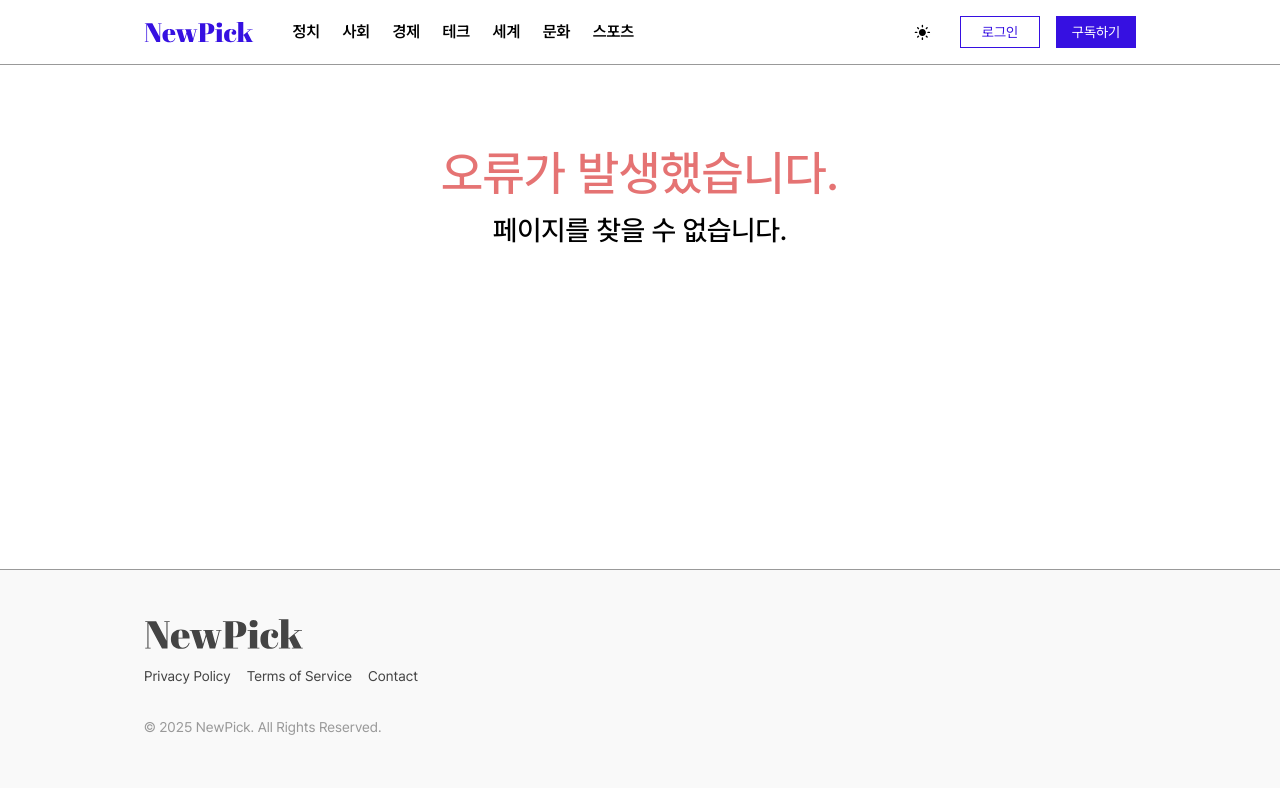
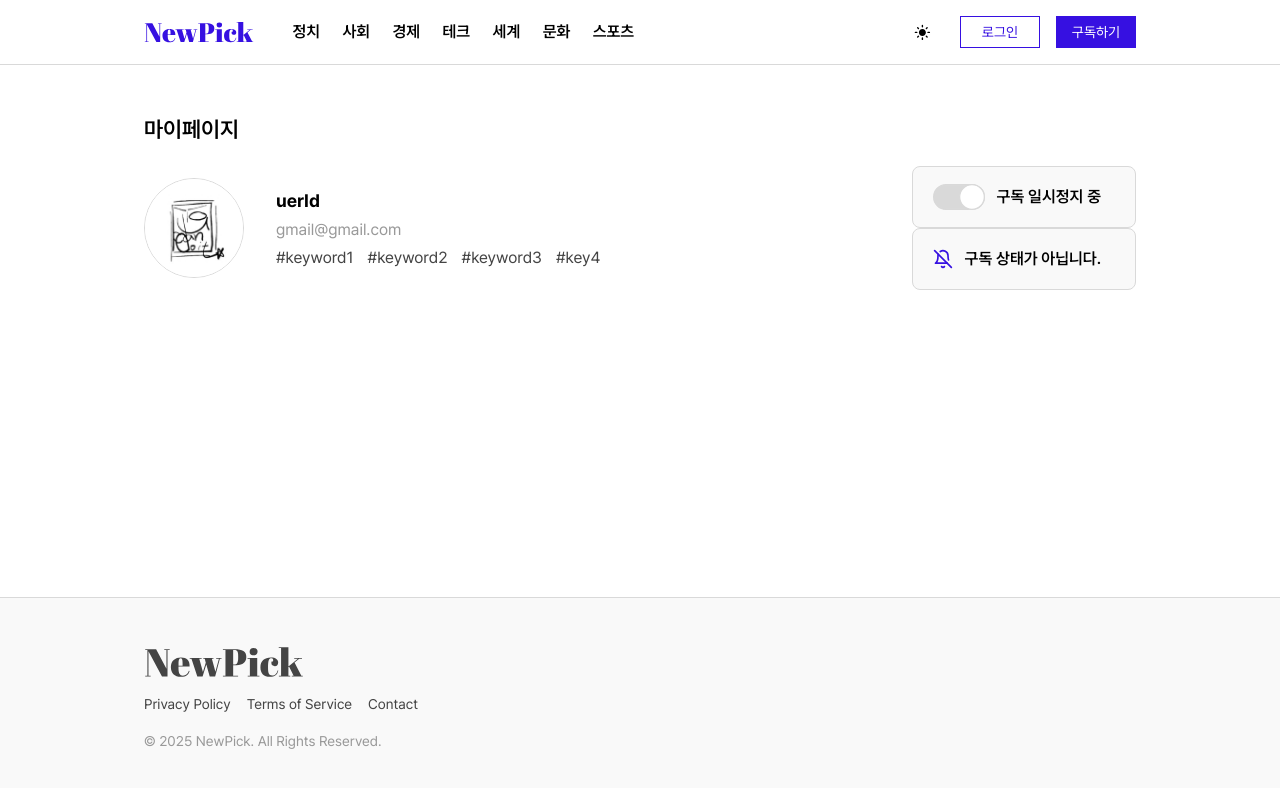
Before and after one commit to Devcourse-NewPick/front, a Next.js app: page /mypage in a window 1280 px wide. Before the commit this address had no page. Shown: the top 788 px of the page. Built offline with nearby package versions, Linux system fonts and the light colour scheme.

Commit message:
feat: 프로필 완료

```diff
--- /dev/null
+++ b/src/app/mypage/page.tsx
@@ -0,0 +1,28 @@
+'use client';
+
+import styled from 'styled-components';
+import Profile from '@/components/mypage/profile/Profile';
+
+function Page() {
+
+
+  return (
+    <PageStyled>
+      <p className='title'>마이페이지</p>
+      <Profile />
+
+    </PageStyled>
+  );
+}
+
+const PageStyled = styled.div`
+    margin: 40px 0;
+
+    .title {
+        font-size: ${({ theme }) => theme.fontSize.large};
+        margin-bottom: 1.25rem;
+        font-weight: ${({ theme }) => theme.fontWeight.medium};
+    }
+`;
+
+export default Page;
--- a/src/components/common/Dropdown.tsx
+++ b/src/components/common/Dropdown.tsx
@@ -67,7 +67,6 @@ interface StyleProps {
 const StyledDropdown = styled.div<StyleProps>`
     position: relative;
     cursor: pointer;
-    display: none;
 
     button {
         cursor: pointer;
@@ -133,6 +132,8 @@ const StyledDropdown = styled.div<StyleProps>`
     }
 
     &.drawer {
+        display: none;
+
         .panel {
             transform-origin: top;
             transform: ${({$open}) => ($open ? 'scaleY(1)' : 'scaleY(0)')};
--- a/src/components/common/Header.tsx
+++ b/src/components/common/Header.tsx
@@ -40,20 +40,22 @@ const Header = () => {
                   <>
                     <Button scheme="secondary">
                       내 정보
-                    {/*<FaUserCircle className="userCircle" />*/}
+                      <FaUserCircle className="userCircle" />
                     </Button>
                   </>
                 }
               >
                 <>
                   <ThemeSwitcher className="desktop-hidden" />
-                <Link href="/myPage" className="item">마이페이지</Link>
+                  <Link href="/mypage" className="item">마이페이지</Link>
                   <Button scheme="default" onClick={toggleLogin}>
                     로그아웃
                   </Button>
                 </>
               </Dropdown>
-          ) : (
+            )
+            :
+            (
               <Button scheme="secondary" onClick={toggleLogin} style={{width: '5rem'}}>
                 로그인
               </Button>
--- a/src/components/common/Logo.tsx
+++ b/src/components/common/Logo.tsx
@@ -2,7 +2,7 @@
 
 import Link from 'next/link';
 import styled from 'styled-components';
-import { PCLogo, MoLogo } from '@/components/common/logos/LogoSVG';
+import { PCLogo, MoLogo } from '@/components/common/svg/LogoSVG';
 
 interface Props {
   logoType?: 'footer-logo'; // 허용 가능한 값 명시
--- /dev/null
+++ b/src/components/common/svg/ToggleSVG.tsx
@@ -0,0 +1,29 @@
+import styled from 'styled-components';
+
+interface ToggleProps {
+  toggle: boolean;
+  className?: string;
+}
+
+export const ToggleIcon = ({ toggle, className, ...props }: ToggleProps) => {
+  return (
+      <OnIconStyled className={className} toggle={toggle} viewBox="0 0 40 21" fill="none" xmlns="http://www.w3.org/2000/svg" {...props}>
+        <rect x='0.5' y="1" width="39" height="19" rx="9.5" fill="currentColor" stroke="currentColor" className='back'/>
+        <rect x={toggle ? '1' : '20.5'} y="1" width="19" height="19" rx="9.5" fill="currentColor" stroke="currentColor" className='front'/>
+      </OnIconStyled>
+  )
+}
+
+const OnIconStyled = styled.svg<{ toggle: boolean }>`
+    .back {
+        fill: ${({ theme, toggle }) => (toggle ? theme.color.primary : theme.color.border)};
+        stroke: ${({ theme, toggle }) => (toggle ? theme.color.primary : theme.color.border)};
+        transition: fill 0.8s, stroke 0.5s;
+    }
+
+    .front {
+        fill: #ffffff;
+        stroke: ${({ theme, toggle }) => (toggle ? theme.color.primary : theme.color.border)};
+        transition: x 0.5s, fill 0.5s, stroke 0.5s;
+    }
+`
--- /dev/null
+++ b/src/components/mypage/profile/Profile.tsx
@@ -0,0 +1,66 @@
+import styled from 'styled-components';
+import SubscribeToggle from '@/components/mypage/profile/SubscribeToggle';
+
+function Profile() {
+  return (
+    <ProfileStyled>
+      <div className="profile">
+        <img src="/icons/profile_dummy.jpg" alt="prifile-img" />
+        <div className="profile-text">
+          <h4>uerId</h4>
+          <p>gmail@gmail.com</p>
+          <ul>
+            <li>#keyword1</li>
+            <li>#keyword2</li>
+            <li>#keyword3</li>
+            <li>#key4</li>
+          </ul>
+        </div>
+      </div>
+      <div className="subscribe">
+        <SubscribeToggle />
+      </div>
+    </ProfileStyled>
+  );
+}
+
+const ProfileStyled = styled.div`
+    display: flex;
+    flex-direction: row;
+    justify-content: space-between;
+    align-items: center;
+
+    .profile {
+        display: flex;
+        flex-direction: row;
+        gap: 2rem;
+        align-items: center;
+
+        img {
+            height: 100px;
+            width: 100px;
+            border: 1px solid ${({theme}) => theme.color.line};
+            border-radius: ${({theme}) => theme.borderRadius.circle};
+        }
+
+        .profile-text {
+            h4 {
+                font-size: ${({theme}) => theme.fontSize.medium};
+            }
+
+            p {
+                color: ${({theme}) => theme.color.lightGrey};
+                padding: 0.25rem 0;
+            }
+
+            ul {
+                display: flex;
+                flex-direction: row;
+                gap: 0.875rem;
+                color: ${({theme}) => theme.color.subtext};
+            }
+        }
+    }
+`;
+
+export default Profile;
--- /dev/null
+++ b/src/components/mypage/profile/SubscribeToggle.tsx
@@ -0,0 +1,93 @@
+import styled from 'styled-components';
+import { useState } from 'react';
+import { LuBellOff } from "react-icons/lu";
+import { ToggleIcon } from '@/components/common/svg/ToggleSVG';
+import { useModal } from '@/hooks/useModal';
+import Modal from '@/components/common/Modal';
+
+function SubscribeToggle() {
+  const {isOpen, modalType, openModal, closeModal} = useModal();
+  const [ toggle, setToggle ] = useState(false)
+
+  const toggleSubscribe = () => {
+    setToggle(!toggle);
+  }
+
+  return (
+    <SubscribeToggleStyled>
+      <div className={toggle ? 'subscribe-on' : 'subscribe-off'} onClick={toggleSubscribe}>
+            <ToggleIcon className='svg' toggle={toggle}/>
+            <p>{toggle ? '구독 진행중' : '구독 일시정지 중'}</p>
+      </div>
+
+      <div className="not-subscribe" onClick={() => openModal('subscribe')}>
+        <LuBellOff />
+        <p>구독 상태가 아닙니다.</p>
+      </div>
+      {isOpen && modalType === 'subscribe' && (
+        <Modal isOpen={isOpen} onClose={closeModal}>
+          <div>구독하기 모달 내용</div>
+        </Modal>
+      )}
+    </SubscribeToggleStyled>
+  );
+}
+
+const SubscribeToggleStyled = styled.div`
+    .subscribe-on, .subscribe-off, .not-subscribe {
+        display: flex;
+        flex-direction: row;
+        align-items: center;
+        gap: 0.725rem;
+        padding: 1.25rem;
+        border-radius: ${({theme}) => theme.borderRadius.medium};
+        height: 3.875rem;
+        width: 14rem;
+        font-weight: ${({theme}) => theme.fontWeight.medium};
+        cursor: pointer;
+        transition: background-color 0.5s, border-color 0.5s, color 0.5s;
+
+        &:hover {
+            opacity: 0.9;
+            transition: background-color 0.5s, border-color 0.5s, color 0.5s;
+        }
+
+        .svg {
+            height: 2rem;
+            width: 3.25rem;
+        }
+    }
+
+    .subscribe-on {
+        border: 1px solid ${({theme}) => theme.color.primary};
+        color: ${({theme}) => theme.color.primary};
+        background-color: ${({theme}) => theme.color.colorBackground};
+    }
+
+    .subscribe-off {
+        border: 1px solid ${({theme}) => theme.color.line};
+        color: ${({theme}) => theme.color.text};
+        background-color: ${({theme}) => theme.color.surface};
+    }
+
+    .not-subscribe {
+        border: 1px solid ${({theme}) => theme.color.line};
+        color: ${({theme}) => theme.color.text};
+        background-color: ${({theme}) => theme.color.surface};
+
+        svg {
+            width: 1.25rem;
+            height: 1.25rem;
+            color: ${({theme}) => theme.color.primary};
+        }
+
+        &:hover {
+            border-color: ${({ theme }) => theme.color.primary};
+            color: ${({ theme }) => theme.color.primary};
+            background-color: ${({theme}) => theme.color.colorBackground};
+        }
+    }
+
+`;
+
+export default SubscribeToggle;
--- a/src/styles/globals.ts
+++ b/src/styles/globals.ts
@@ -40,5 +40,11 @@ export const GlobalStyle = createGlobalStyle<Props>`
 
   ul, li {
 	  list-style: none;
+	  margin: 0;
+	  padding: 0;
+  }
+
+  h1, h2, h3, h4, h5, h6, p {
+	  margin: 0;
   }
 `;
--- a/src/styles/theme.ts
+++ b/src/styles/theme.ts
@@ -4,6 +4,7 @@ export type ColorKey =
   | 'primary' // 주요 색상
   | 'secondary' // 보조 색상
   | 'background' // 배경 색상
+  | 'colorBackground' // 컬러 배경 색상 (연보라)
   | 'surface' // 표면 색상 ex) 카드, 버튼
   | 'disabled' // 비활성 색상
   | 'success' // 성공 색상
@@ -80,6 +81,7 @@ export const lightTheme: Theme = {
     primary: '#3610e1',
     secondary: '#5564F1',
     background: '#FFFFFF',
+    colorBackground: '#f4f1ff',
     surface: '#F9F9F9',
     disabled: '#BDBDBD',
     success: '#8BC34A',
@@ -89,7 +91,7 @@ export const lightTheme: Theme = {
     subtext: '#444444',
     lightGrey: '#999999',
     line: '#d9d9d9',
-    border: '#999999',
+    border: '#d9d9d9',
   },
   fontSize: {
     extraSmall: '0.875rem',
@@ -223,7 +225,7 @@ export const lightTheme: Theme = {
       border: 'none',
       hover: {
         color: '#3610e1',
-        background: '#f4f1ff'
+        background: '#f4f1ff',
       },
     },
   },
@@ -253,6 +255,7 @@ export const darkTheme: Theme = {
     primary: '#9ca9ff',
     secondary: '#6980ff',
     background: '#121212',
+    colorBackground: '#0f1d7a',
     surface: '#1E1E1E',
     disabled: '#555555',
     success: '#66BB6A',
@@ -262,7 +265,7 @@ export const darkTheme: Theme = {
     subtext: '#a3a3a3',
     lightGrey: '#606060',
     line: '#2D2D2D',
-    border: '#808080',
+    border: '#606060',
   },
   buttonScheme: {
     primary: {
@@ -332,7 +335,7 @@ export const darkTheme: Theme = {
       border: 'none',
       hover: {
         color: '#9ca9ff',
-        background: '#0f1d7a'
+        background: '#0f1d7a',
       },
     },
   },
```
Also changed, not shown: public/icons/profile_dummy.jpg (added), src/components/common/svg/LogoSVG.tsx (renamed from src/components/common/logos/LogoSVG.tsx). Lines whose indentation alone changed are shown as unchanged.
